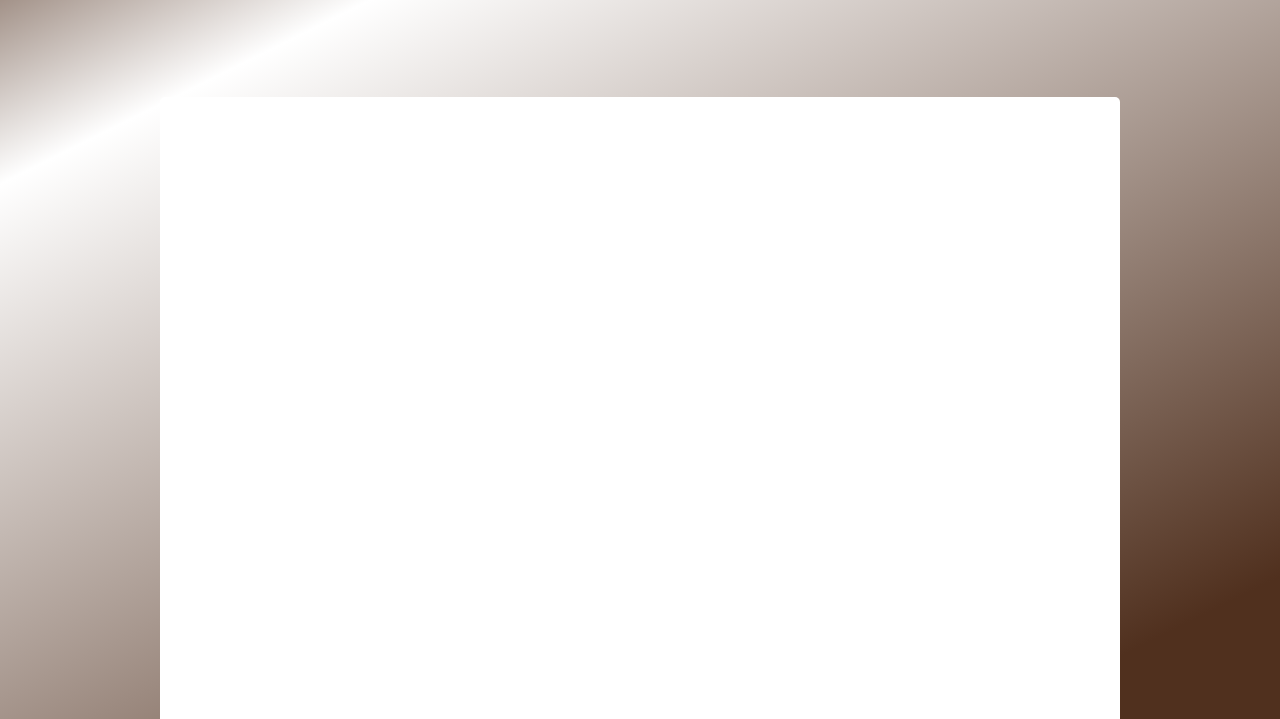
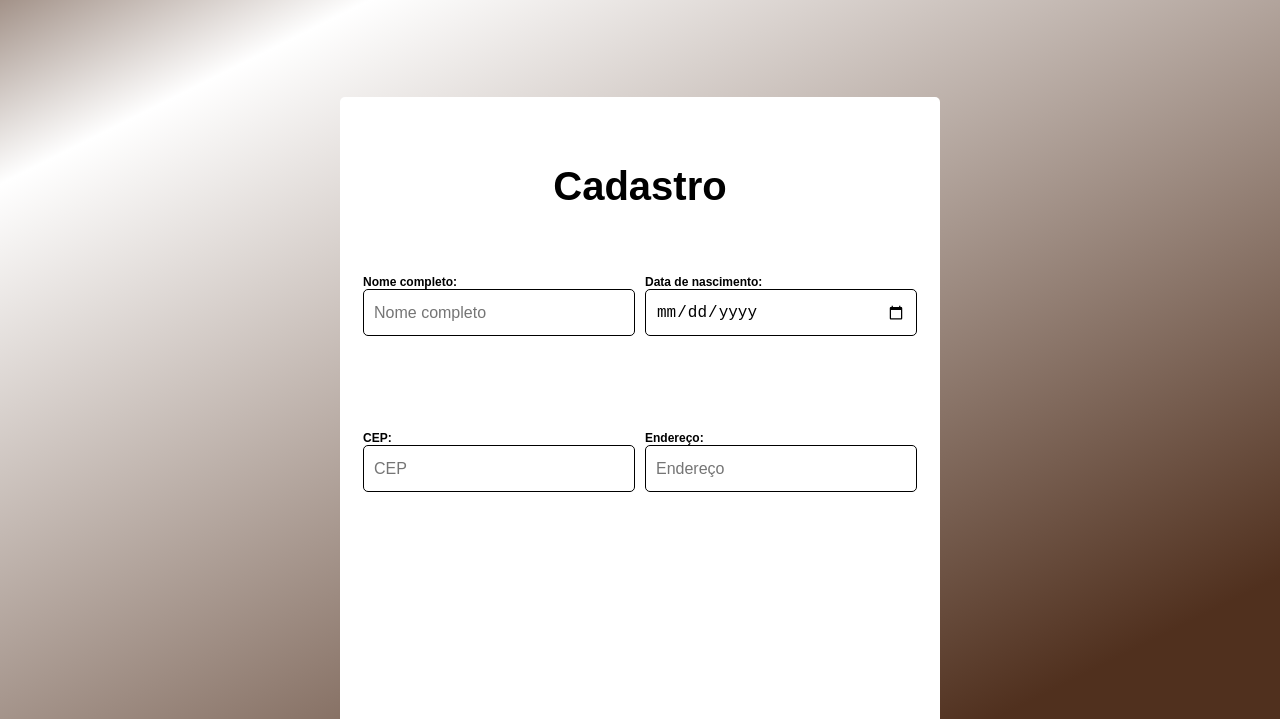
Before and after one commit to gabrielgjsc/TolyID, a plain HTML site: page inscrever.html in a window 1280 px wide. Shown: the part 81-800 px from the top of the page. Drawn offline with Linux system fonts and the light colour scheme; a web font is replaced by a local one.

Commit message:
modified:   inscrever.html modified:   styles/styles.css

```diff
--- a/inscrever.html
+++ b/inscrever.html
@@ -12,14 +12,28 @@
         <div id="header">
             <img src="./assets/imgs/logo.png" id="logo" />
         </div>
-        <div id="main">
-        </div>
         <div id="box-containerinscrever">
-            <div class="box-info">
-                <div class="box-text">
-
-        </div>
+            <div class="box-infoinsc">
+                <div class="box-textinsc">
+                    <h1 class="box-titleinsc">Cadastro</h1>
+                </div>
+                <div class="datacad">
+                    <label> Nome completo:
+                    <input type="text" placeholder="Nome completo" maxlength="80" id="inputdata">
+                </label>
+                    <label> Data de nascimento:
+                    <input type="date" id="inputdata">
+                </label>
+                </div>
+                <div class="datacad">
+                    <label> CEP:
+                    <input type="number" placeholder="CEP" id="inputdata">
+                </label>
+                    <label> Endereço:
+                    <input type="text" placeholder="Endereço" id="inputdata">
+                </div>
+                </div>
+                </div>
     </div>
-    <script src="main.js"></script>
 </body>
 </html>
--- a/styles/styles.css
+++ b/styles/styles.css
@@ -98,6 +98,18 @@ formlogin{
     /*Estilo input página index*/
 }
 
+#inputdata{
+    display: block;
+    height: 45px;
+    width: 250px;
+    background-color: rgb(255, 255, 255);
+    border: 1px solid rgb(0, 0, 0);
+    border-radius: 5px;
+    font-size: 16px;
+    padding: 0px 10px;
+    /*Estilo input página inscrever*/
+}
+
 #inputsenha{
     height: 50px;
     width: 350px;
@@ -142,7 +154,7 @@ formlogin{
 }
 
 #box-containerinscrever{
-    width: 80%;
+    width: 50%;
     height: 800px;
     margin: 0 auto;
     margin-top: 100px;
@@ -161,11 +173,47 @@ formlogin{
     /*Estilo box-container da página index e login*/
 }
 
+.box-infoinsc{
+    display: flex;
+    flex-direction: column;
+    color: black;
+    align-items: center;
+    padding: 40px;
+    justify-content: center;
+    /*Estilo box-container da página inscrever*/
+}
+
+.datacad{
+    display: flex;
+    margin-bottom: 15px;
+    flex-direction: row;
+    color: black;
+    align-items: left;
+    padding: 40px;
+    gap: 10px;
+    /*Estilo box-container da página inscrever*/
+}
+
+.box-textinsc{
+    display: flex;
+    flex-direction: column;
+    color: black;
+    align-items: center;
+    justify-content: center;
+    /*Estilo box-container da página inscrever*/
+}
+
 .box-title{
     font-size: 48px;
     font-weight: 800;
     margin-right: 100px;
     /*Estilo letras do container da página index*/
+
+}
+.box-titleinsc{
+    font-size: 40px;
+    font-weight: 700;
+    /*Estilo letras do container da página insc*/
 
 }
 
@@ -199,3 +247,7 @@ div i{
     font-size: 25px;
     /*Estilo olho da página login*/
 }
+label {
+    font-weight: bold;
+    font-size: 12px;
+}
```
